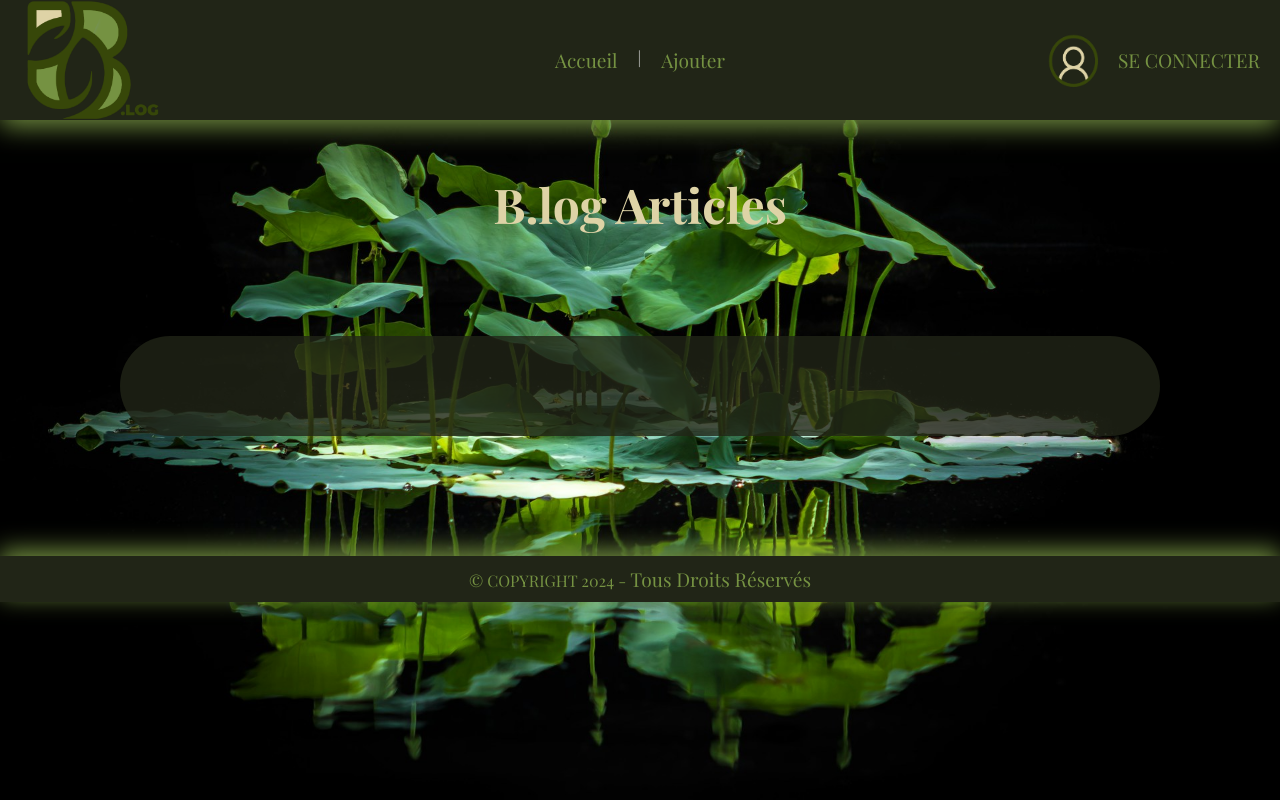
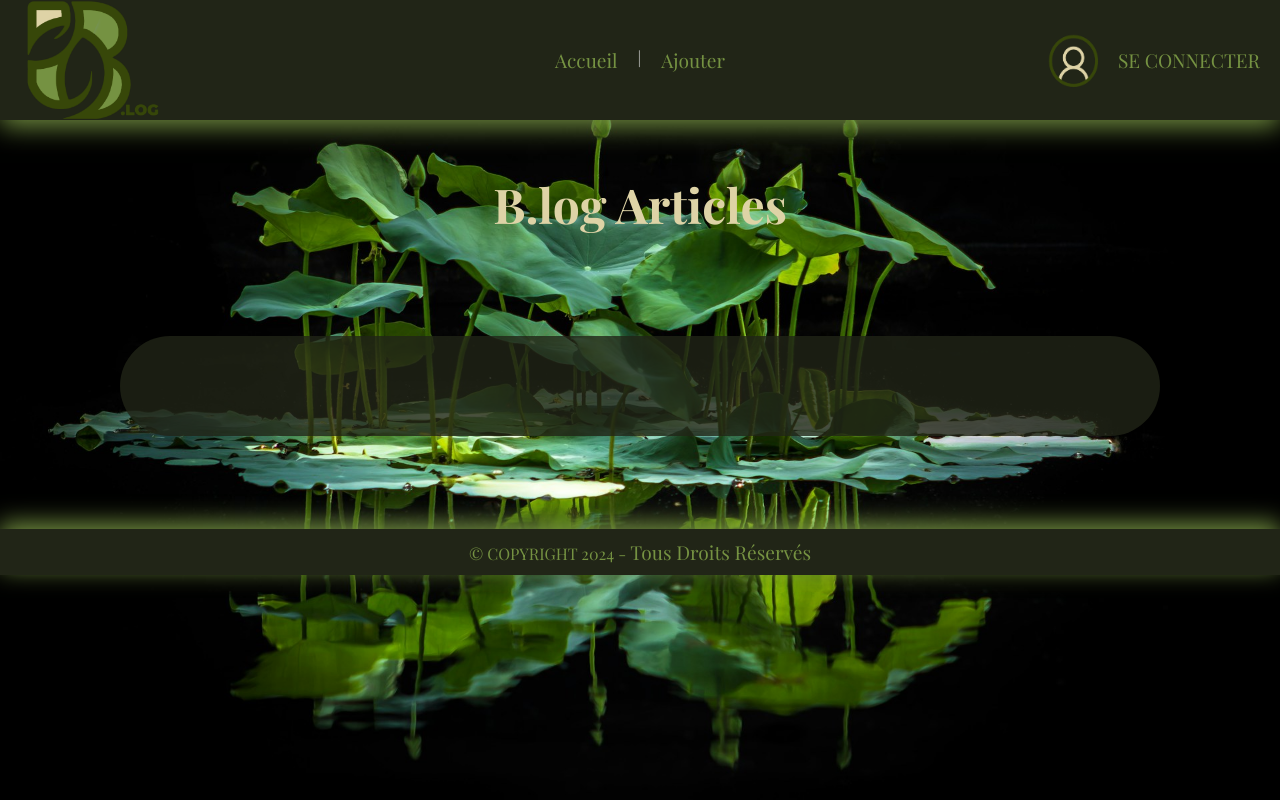
Before and after one commit to Dev-Relax/Blog-AFPA-ECF4, a PHP site: page / in a window 1280 px wide. Run offline with PHP 8.4, Linux system fonts and the light colour scheme; data that the repository does not hold is empty.

Commit message:
Update style.css

```diff
--- a/assets/css/style.css
+++ b/assets/css/style.css
@@ -12,6 +12,7 @@ body {
     background: url('../img/cover.jpg') no-repeat center center fixed;
     background-size: cover;
     color: #ddd;
+    position: relative;
 }
 
 /**** HEADER ****/
@@ -144,7 +145,7 @@ main h1 {
 
 .article img {
     width: 100px; /* Taille fixe pour les images */
-    height: 100%; /* Taille fixe pour les images */
+    height: auto; /* Taille fixe pour les images */
     border-radius: 50px 50px 0 50px; /* Border radius pour les images */
     margin-right: 15px;
 }
@@ -230,6 +231,10 @@ main h1 {
 
 /**** FOOTER ****/
 footer {
+    position: absolute;
+    bottom: 0;
+    width: 100%;
+    box-sizing: border-box;
     background-color: #212517;
     text-align: center;
     padding: 10px;
```
